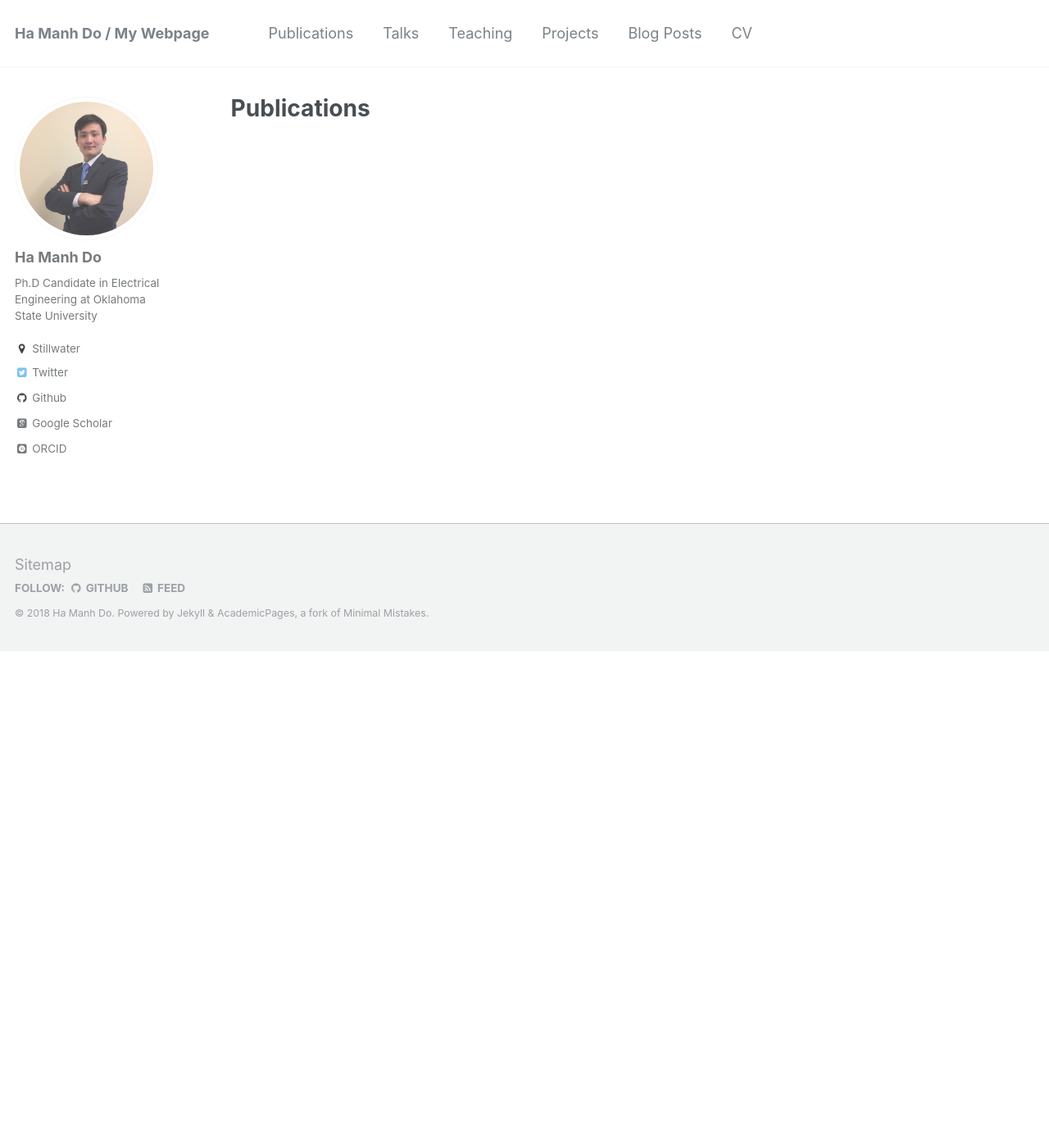
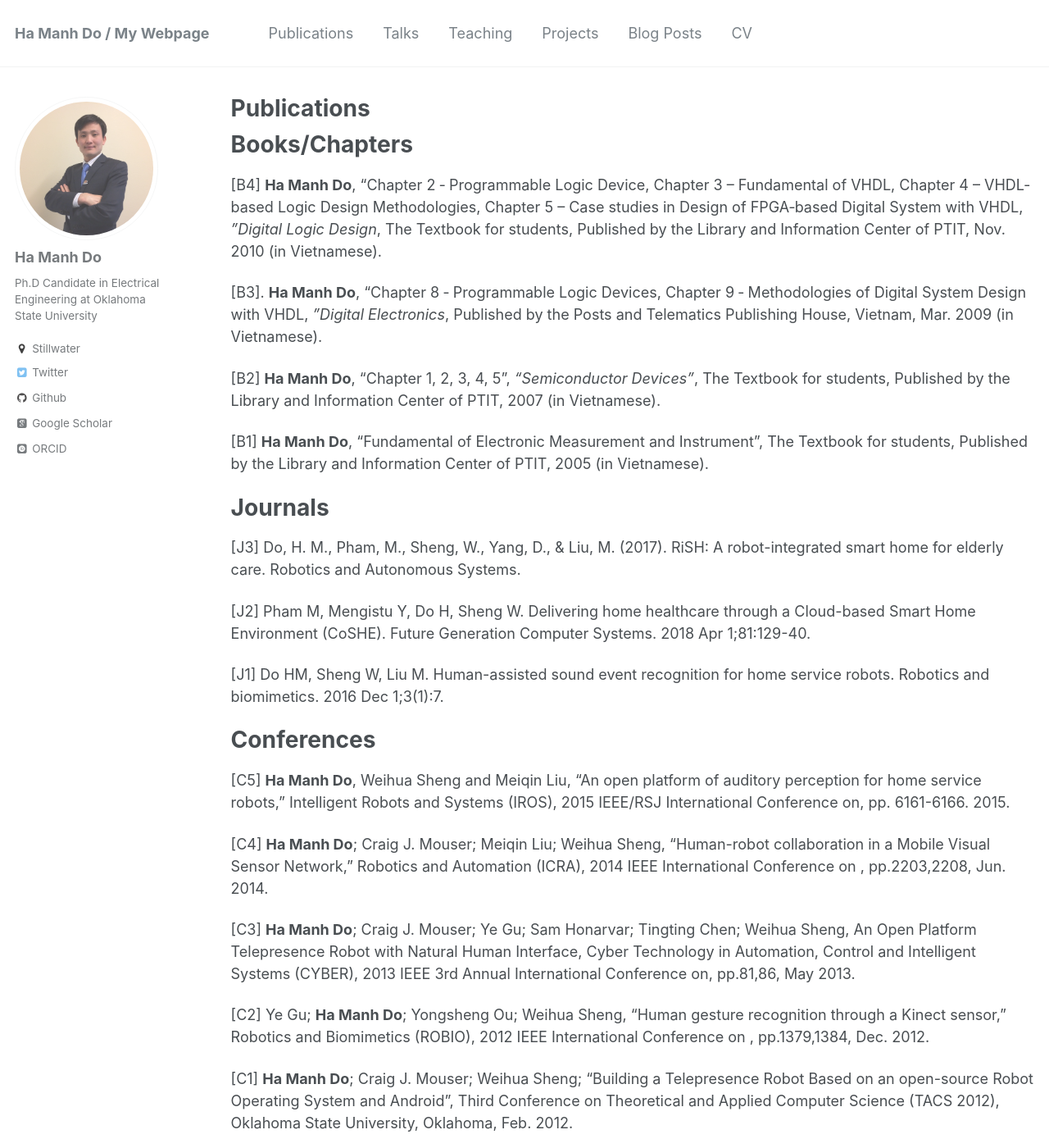
Before and after one commit to hmdo/hmdo.github.io, a Jekyll site: the page built from _pages/publications.md, in a window 1280 px wide and 1400 px high. Shown: the whole window at 82% size. Built offline with Jekyll 4.4.1, drawn with Linux system fonts in a browser that asks for light colours; some web fonts are replaced; some of the changed text lies outside the part shown.

Commit message:
Create mypage

```diff
--- a/_pages/publications.md
+++ b/_pages/publications.md
@@ -4,13 +4,35 @@ title: "Publications"
 permalink: /publications/
 author_profile: true
 ---
+# Books/Chapters
+[B4] **Ha Manh Do**, “Chapter 2  ‐ Programmable Logic Device, Chapter 3 – Fundamental of VHDL, Chapter 4 – VHDL‐based Logic Design Methodologies, Chapter 5 – Case studies in  Design of FPGA‐based Digital System with VHDL, *”Digital Logic Design*, The Textbook for students, Published by the Library and Information Center of PTIT, Nov. 2010 (in Vietnamese).
 
-{% if author.googlescholar %}
-  You can also find my articles on <u><a href="{{author.googlescholar}}">my Google Scholar profile</a>.</u>
-{% endif %}
+[B3]. **Ha Manh Do**, “Chapter 8 ‐ Programmable Logic Devices, Chapter 9 ‐ Methodologies of Digital System Design with VHDL, *”Digital Electronics*, Published by the Posts and Telematics Publishing House, Vietnam, Mar. 2009 (in Vietnamese).
 
-{% include base_path %}
+[B2] **Ha Manh Do**, “Chapter 1, 2, 3, 4, 5”, *“Semiconductor Devices”*, The Textbook for students, Published by the Library and Information Center of PTIT, 2007 (in Vietnamese).
 
-{% for post in site.publications reversed %}
-  {% include archive-single.html %}
-{% endfor %}
+[B1] **Ha Manh Do**, “Fundamental of Electronic Measurement and Instrument”, The Textbook for students, Published by the Library and Information Center of PTIT, 2005 (in Vietnamese).
+
+# Journals
+[J3] Do, H. M., Pham, M., Sheng, W., Yang, D., & Liu, M. (2017). RiSH: A robot-integrated smart home for elderly care. Robotics and Autonomous Systems.
+
+[J2] Pham M, Mengistu Y, Do H, Sheng W. Delivering home healthcare through a Cloud-based Smart Home Environment (CoSHE). Future Generation Computer Systems. 2018 Apr 1;81:129-40.
+
+[J1] Do HM, Sheng W, Liu M. Human-assisted sound event recognition for home service robots. Robotics and biomimetics. 2016 Dec 1;3(1):7.
+
+# Conferences
+[C5] **Ha Manh Do**, Weihua Sheng and Meiqin Liu, “An open platform of auditory perception for home service robots,” Intelligent Robots and Systems (IROS), 2015 IEEE/RSJ International Conference on, pp. 6161-6166. 2015.
+
+[C4] **Ha Manh Do**; Craig J. Mouser; Meiqin Liu; Weihua Sheng, “Human-robot collaboration in a Mobile Visual Sensor Network,” Robotics and Automation (ICRA), 2014 IEEE International Conference on , pp.2203,2208, Jun. 2014.
+
+[C3] **Ha Manh Do**; Craig J. Mouser; Ye Gu; Sam Honarvar; Tingting Chen; Weihua Sheng, An Open Platform Telepresence Robot with Natural Human Interface,  Cyber Technology in Automation, Control and Intelligent Systems (CYBER), 2013 IEEE 3rd Annual International Conference on, pp.81,86, May 2013.
+
+[C2] Ye Gu; **Ha Manh Do**; Yongsheng Ou; Weihua Sheng, “Human gesture recognition through a Kinect sensor,” Robotics and Biomimetics (ROBIO), 2012 IEEE International Conference on , pp.1379,1384, Dec. 2012.
+
+[C1] **Ha Manh Do**; Craig J. Mouser; Weihua Sheng; “Building a Telepresence Robot Based on an open-source Robot Operating System and Android”, Third Conference on Theoretical and Applied Computer Science (TACS 2012), Oklahoma State University, Oklahoma, Feb. 2012.
+
+# Posters
+
+
+My Google scholar profile can be found at
+https://scholar.google.com/citations?user=fquvbMIAAAAJ&hl=en
```
Also changed, not shown: _pages/publication.md (deleted, +0 -38 lines).
